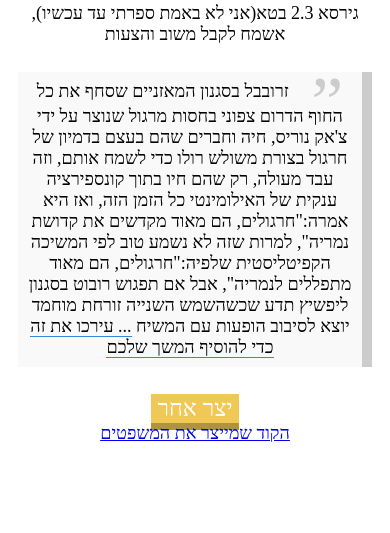
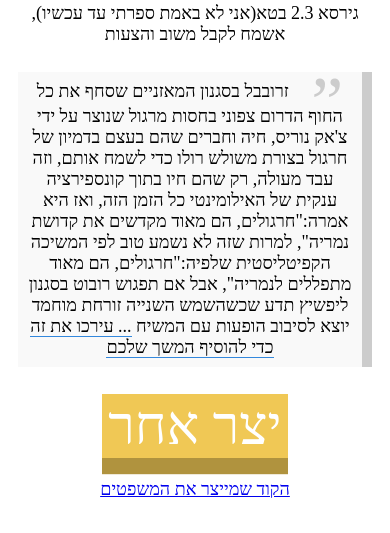
Before and after one commit to aikaikaik/weird_maker_github, a plain HTML site: page index.html in a window 390 px wide. Shown: the part 129-662 px from the top of the page. Drawn offline with Linux system fonts and the light colour scheme; a web font is replaced by a local one.

Commit message:
responsive + double br

```diff
--- a/index.html
+++ b/index.html
@@ -1,6 +1,7 @@
 <!doctype html>
 <html>
   <head>
+    <meta name="viewport" content="width=device-width, initial-scale=1">
     <script>var module = {};</script>
     <script src=".\gen.js"></script>
     <script>var gen = module.exports;</script>
@@ -17,6 +18,7 @@
     <script>var domGen = function(){document.getElementsByTagName('blockquote')[0].firstElementChild.innerHTML = gen();};domGen();</script>
     <button onclick="domGen();">יצר אחר</button>
     <br/>
+    <br/>
     <a href=".\gen.js">הקוד שמייצר את המשפטים</a>
   </body>
 </html>
--- a/style.css
+++ b/style.css
@@ -28,8 +28,10 @@ body, button{
     box-shadow:0px 0.3em 0px rgb(176, 147, 62);
     font-size:1.3em;
   }
-  a{
-    margin-top:2.5em;
+  @media (max-width: 1000px) {
+    button{
+      font-size:3em;
+    }
   }
   button:hover{
     background-color:rgb(218, 182, 77);
```
